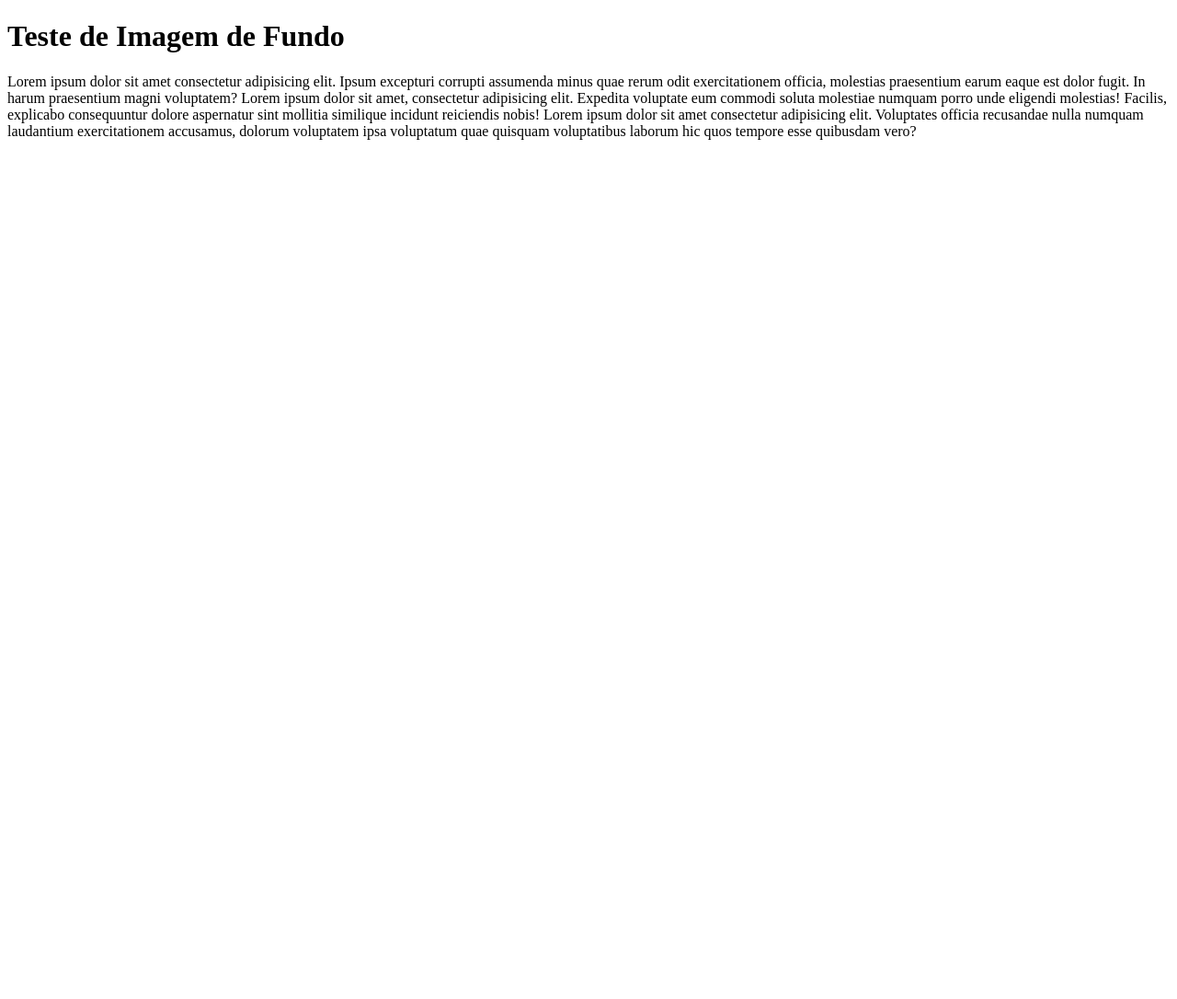
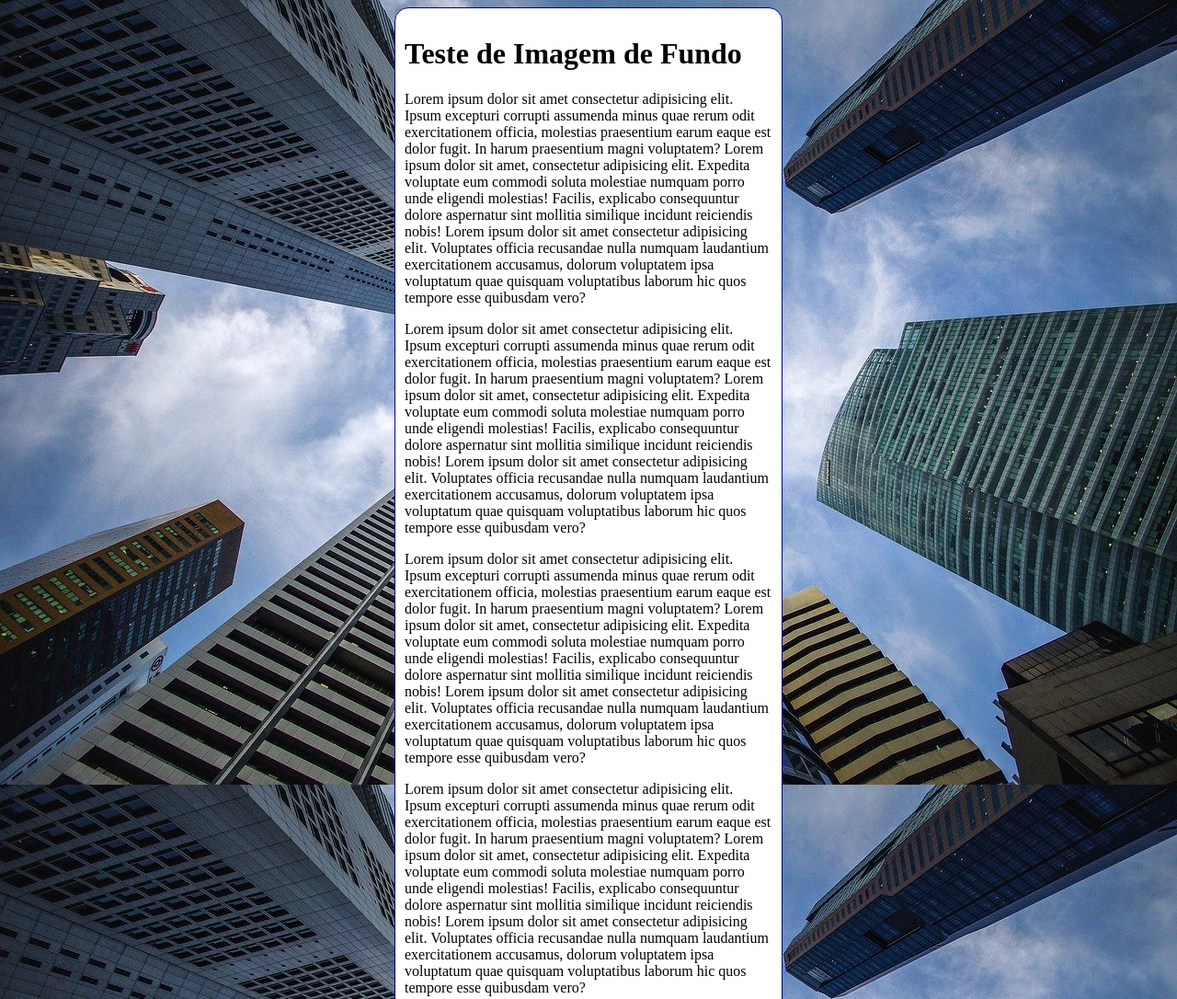
Before and after one commit to kauagreis/exercicios-de-html-e-css-cursoemvideo, a plain HTML site: page MÓDULO 3/EXERCÍCIO 2/exercício.html in a window 1280 px wide. Shown: the top 1086 px of the page at 92% size. Before the commit the page ends 800 px from the top, so only its background shows below. Drawn offline with Linux system fonts and the light colour scheme.

Commit message:
atualização

```diff
--- a/MÓDULO 3/EXERCÍCIO 2/exercício.html
+++ b/MÓDULO 3/EXERCÍCIO 2/exercício.html
@@ -3,13 +3,43 @@
 <head>
     <meta charset="UTF-8">
     <meta name="viewport" content="width=device-width, initial-scale=1.0">
-    <title>Document</title>
+    <title>Fundo Fixo de Tela</title>
+    <style>
+        body {
+            height: 100vh;
+            /*background-color: black;
+            background-image: url(imagens/wallpaper002.jpg);
+            background-position: center;
+            background-repeat: no-repeat;
+            background-size: cover;
+            background-attachment: fixed;*/
+
+            /* Shorthand do background:
+                color > image > position > repeat > [size] > attachment;
+            */
+
+            background: black url(imagens/wallpaper002.jpg) center no-repeat fixed;
+            background-size: cover;
+        }
+
+        main {
+            background-color: white;
+            max-width: 400px;
+            padding: 10px;
+            margin: auto;
+            border: 1px solid darkblue;
+            border-radius: 15px;
+        }
+    </style>
 </head>
 <body>
     <main>
         <h1>Teste de Imagem de Fundo</h1>
         <p>Lorem ipsum dolor sit amet consectetur adipisicing elit. Ipsum excepturi corrupti assumenda minus quae rerum odit exercitationem officia, molestias praesentium earum eaque est dolor fugit. In harum praesentium magni voluptatem? Lorem ipsum dolor sit amet, consectetur adipisicing elit. Expedita voluptate eum commodi soluta molestiae numquam porro unde eligendi molestias! Facilis, explicabo consequuntur dolore aspernatur sint mollitia similique incidunt reiciendis nobis! Lorem ipsum dolor sit amet consectetur adipisicing elit. Voluptates officia recusandae nulla numquam laudantium exercitationem accusamus, dolorum voluptatem ipsa voluptatum quae quisquam voluptatibus laborum hic quos tempore esse quibusdam vero?</p>
-
+        <p>Lorem ipsum dolor sit amet consectetur adipisicing elit. Ipsum excepturi corrupti assumenda minus quae rerum odit exercitationem officia, molestias praesentium earum eaque est dolor fugit. In harum praesentium magni voluptatem? Lorem ipsum dolor sit amet, consectetur adipisicing elit. Expedita voluptate eum commodi soluta molestiae numquam porro unde eligendi molestias! Facilis, explicabo consequuntur dolore aspernatur sint mollitia similique incidunt reiciendis nobis! Lorem ipsum dolor sit amet consectetur adipisicing elit. Voluptates officia recusandae nulla numquam laudantium exercitationem accusamus, dolorum voluptatem ipsa voluptatum quae quisquam voluptatibus laborum hic quos tempore esse quibusdam vero?</p>
+        <p>Lorem ipsum dolor sit amet consectetur adipisicing elit. Ipsum excepturi corrupti assumenda minus quae rerum odit exercitationem officia, molestias praesentium earum eaque est dolor fugit. In harum praesentium magni voluptatem? Lorem ipsum dolor sit amet, consectetur adipisicing elit. Expedita voluptate eum commodi soluta molestiae numquam porro unde eligendi molestias! Facilis, explicabo consequuntur dolore aspernatur sint mollitia similique incidunt reiciendis nobis! Lorem ipsum dolor sit amet consectetur adipisicing elit. Voluptates officia recusandae nulla numquam laudantium exercitationem accusamus, dolorum voluptatem ipsa voluptatum quae quisquam voluptatibus laborum hic quos tempore esse quibusdam vero?</p>
+        <p>Lorem ipsum dolor sit amet consectetur adipisicing elit. Ipsum excepturi corrupti assumenda minus quae rerum odit exercitationem officia, molestias praesentium earum eaque est dolor fugit. In harum praesentium magni voluptatem? Lorem ipsum dolor sit amet, consectetur adipisicing elit. Expedita voluptate eum commodi soluta molestiae numquam porro unde eligendi molestias! Facilis, explicabo consequuntur dolore aspernatur sint mollitia similique incidunt reiciendis nobis! Lorem ipsum dolor sit amet consectetur adipisicing elit. Voluptates officia recusandae nulla numquam laudantium exercitationem accusamus, dolorum voluptatem ipsa voluptatum quae quisquam voluptatibus laborum hic quos tempore esse quibusdam vero?</p>
+        <p>Lorem ipsum dolor sit amet consectetur adipisicing elit. Ipsum excepturi corrupti assumenda minus quae rerum odit exercitationem officia, molestias praesentium earum eaque est dolor fugit. In harum praesentium magni voluptatem? Lorem ipsum dolor sit amet, consectetur adipisicing elit. Expedita voluptate eum commodi soluta molestiae numquam porro unde eligendi molestias! Facilis, explicabo consequuntur dolore aspernatur sint mollitia similique incidunt reiciendis nobis! Lorem ipsum dolor sit amet consectetur adipisicing elit. Voluptates officia recusandae nulla numquam laudantium exercitationem accusamus, dolorum voluptatem ipsa voluptatum quae quisquam voluptatibus laborum hic quos tempore esse quibusdam vero?</p>
     </main>
 </body>
 </html>
```
Also changed, not shown: MÓDULO 3/EXERCÍCIO 2/imagens/pattern001.png (added), MÓDULO 3/EXERCÍCIO 2/imagens/pattern002.png (added), MÓDULO 3/EXERCÍCIO 2/imagens/pattern003.png (added), MÓDULO 3/EXERCÍCIO 2/imagens/pattern004.png (added), MÓDULO 3/EXERCÍCIO 2/imagens/target001.png (added), MÓDULO 3/EXERCÍCIO 2/imagens/wallpaper001.jpg (added), MÓDULO 3/EXERCÍCIO 2/imagens/wallpaper002.jpg (added), MÓDULO 3/EXERCÍCIO 2/imagens/wallpaper003.jpg (added), MÓDULO 3/EXERCÍCIO 2/imagens/wallpaper004.jpg (added), MÓDULO 3/EXERCÍCIO 2/imagens/wallpaper005.jpg (added), MÓDULO 3/EXERCÍCIO 2/imagens/wallpaper006.jpg (added).
